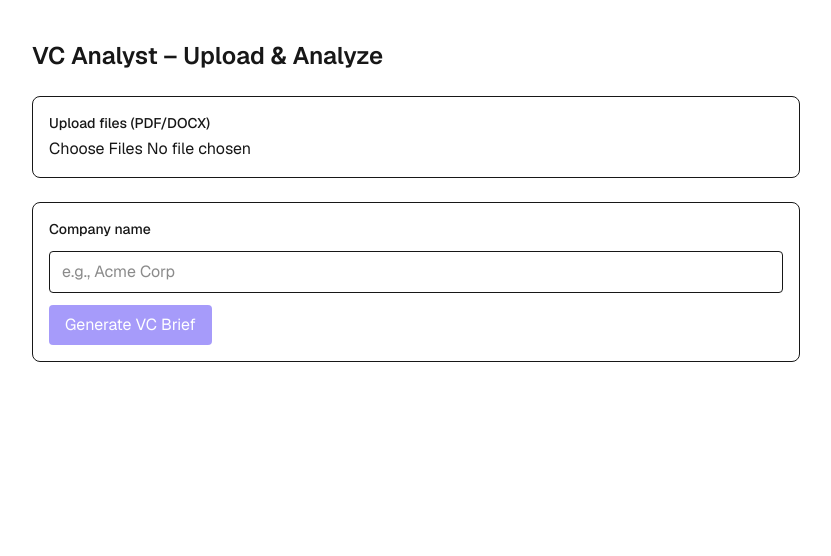
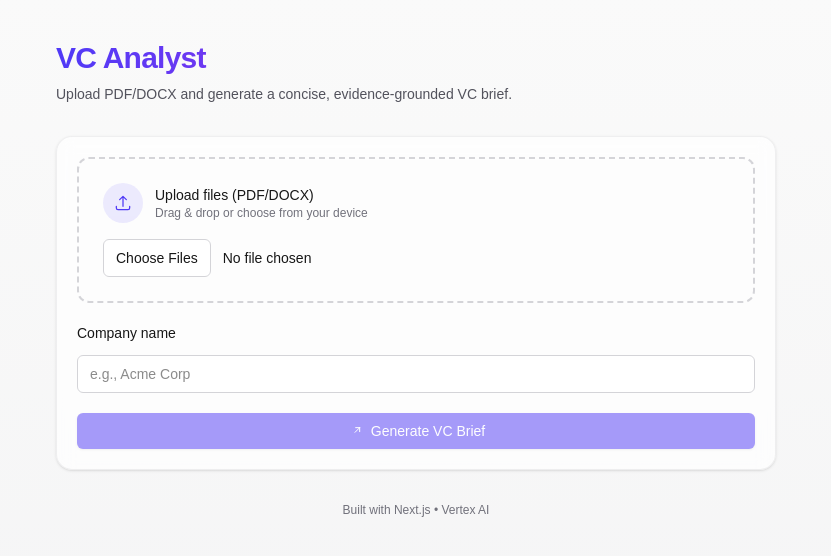
Before and after one commit to akshayBhardwaj23/startup-analyst, a Next.js app: page / in a window 1280 px wide. Shown: the top 556 px of the page, without its empty margins (224-1055 px from the left). Built offline with nearby package versions, Linux system fonts and the light colour scheme.

Commit message:
updated design

```diff
--- a/app/page.tsx
+++ b/app/page.tsx
@@ -9,6 +9,7 @@ export default function Home() {
   const [analyzing, setAnalyzing] = useState(false);
   const [brief, setBrief] = useState<Brief | null>(null);
   const [error, setError] = useState<string | null>(null);
+  const [isDragOver, setIsDragOver] = useState(false);
 
   const formatBriefToText = (b: any) => {
     if (!b) return "";
@@ -53,10 +54,13 @@ export default function Home() {
     try {
       setError(null);
       setAnalyzing(true);
+      setBrief(null);
       if (!files || files.length === 0) throw new Error("Upload files first");
+
       const form = new FormData();
       for (let i = 0; i < files.length; i++) form.append("files", files[i]);
       form.append("companyName", companyName);
+
       const res = await fetch("/api/analyze-direct", {
         method: "POST",
         body: form,
@@ -79,55 +83,168 @@ export default function Home() {
     }
   };
 
+  const onDrop = (e: React.DragEvent<HTMLDivElement>) => {
+    e.preventDefault();
+    setIsDragOver(false);
+    if (analyzing) return;
+    const dropped = e.dataTransfer.files;
+    if (dropped && dropped.length > 0) setFiles(dropped);
+  };
+
+  const copyBrief = async () => {
+    if (!brief) return;
+    try {
+      await navigator.clipboard.writeText(
+        brief.raw ? String(brief.raw) : formatBriefToText(brief)
+      );
+    } catch {}
+  };
+
   return (
-    <div className="min-h-screen p-6 sm:p-10 font-sans">
-      <div className="max-w-3xl mx-auto space-y-6">
-        <h1 className="text-2xl font-semibold">
-          VC Analyst – Upload & Analyze
+    <div className="min-h-screen bg-gradient-to-b from-zinc-50 to-zinc-100 dark:from-zinc-900 dark:to-zinc-950">
+      <div className="mx-auto max-w-3xl px-6 py-10">
+        <header className="mb-8">
+          <h1 className="text-3xl font-semibold tracking-tight bg-clip-text text-transparent bg-gradient-to-r from-indigo-600 to-fuchsia-600">
+            VC Analyst
           </h1>
-        <div className="space-y-4 rounded-lg border p-4">
+          <p className="mt-2 text-sm text-zinc-600 dark:text-zinc-400">
+            Upload PDF/DOCX and generate a concise, evidence-grounded VC brief.
+          </p>
+        </header>
+
+        <section className="rounded-2xl border border-zinc-200/60 dark:border-zinc-800 bg-white/70 dark:bg-zinc-900/60 backdrop-blur p-5 shadow-sm">
+          <div
+            className={
+              "rounded-xl border-2 border-dashed p-6 transition " +
+              (isDragOver
+                ? "border-indigo-500 bg-indigo-500/5"
+                : "border-zinc-300 dark:border-zinc-700")
+            }
+            onDragOver={(e) => {
+              e.preventDefault();
+              setIsDragOver(true);
+            }}
+            onDragLeave={() => setIsDragOver(false)}
+            onDrop={onDrop}
+          >
+            <div className="flex items-center gap-3">
+              <div className="h-10 w-10 rounded-full bg-indigo-600/10 flex items-center justify-center">
+                <svg
+                  width="20"
+                  height="20"
+                  viewBox="0 0 24 24"
+                  fill="none"
+                  className="text-indigo-600"
+                >
+                  <path
+                    d="M12 16V4m0 0l-4 4m4-4l4 4"
+                    stroke="currentColor"
+                    strokeWidth="1.5"
+                    strokeLinecap="round"
+                    strokeLinejoin="round"
+                  />
+                  <path
+                    d="M20 16v2a2 2 0 01-2 2H6a2 2 0 01-2-2v-2"
+                    stroke="currentColor"
+                    strokeWidth="1.5"
+                    strokeLinecap="round"
+                    strokeLinejoin="round"
+                  />
+                </svg>
+              </div>
               <div>
-            <label className="block text-sm font-medium mb-1">
-              Upload files (PDF/DOCX)
-            </label>
+                <p className="text-sm font-medium">Upload files (PDF/DOCX)</p>
+                <p className="text-xs text-zinc-500">
+                  Drag & drop or choose from your device
+                </p>
+              </div>
+            </div>
+
+            <div className="mt-4 flex items-center gap-3">
               <input
                 type="file"
                 multiple
                 accept=".pdf,.docx,application/pdf,application/vnd.openxmlformats-officedocument.wordprocessingml.document"
                 onChange={(e) => setFiles(e.target.files)}
                 disabled={analyzing}
-              className="block w-full"
+                className="block w-full text-sm file:mr-3 file:rounded-md file:border file:border-zinc-300 dark:file:border-zinc-700 file:bg-white dark:file:bg-zinc-800 file:px-3 file:py-2 file:text-sm file:font-medium hover:file:bg-zinc-50 dark:hover:file:bg-zinc-700/50"
               />
             </div>
+
+            {files && files.length > 0 && (
+              <div className="mt-3 text-xs text-zinc-600 dark:text-zinc-400">
+                Selected: {files.length} file{files.length > 1 ? "s" : ""}
+              </div>
+            )}
           </div>
 
-        <div className="space-y-3 rounded-lg border p-4">
-          <label className="block text-sm font-medium">Company name</label>
+          <div className="mt-5 grid gap-3">
+            <label className="text-sm font-medium">Company name</label>
             <input
               type="text"
               value={companyName}
               onChange={(e) => setCompanyName(e.target.value)}
               placeholder="e.g., Acme Corp"
-            className="w-full border rounded px-3 py-2"
+              className="w-full rounded-md border border-zinc-300 dark:border-zinc-700 bg-white dark:bg-zinc-900 px-3 py-2 text-sm outline-none focus:ring-2 focus:ring-indigo-500"
             />
             <button
               onClick={onAnalyze}
               disabled={analyzing || !files || files.length === 0}
-            className="px-4 py-2 rounded bg-indigo-600 text-white disabled:opacity-50"
+              className="mt-2 inline-flex items-center justify-center gap-2 rounded-md bg-indigo-600 px-4 py-2 text-sm font-medium text-white shadow-sm transition hover:bg-indigo-500 disabled:opacity-50"
             >
-            {analyzing ? "Analyzing…" : "Generate VC Brief"}
+              {analyzing ? (
+                <span className="inline-flex items-center gap-2">
+                  <span className="h-3 w-3 animate-spin rounded-full border-2 border-white/30 border-t-white" />
+                  Analyzing…
+                </span>
+              ) : (
+                <span className="inline-flex items-center gap-2">
+                  <svg width="16" height="16" viewBox="0 0 24 24" fill="none">
+                    <path
+                      d="M13 7h6m0 0v6m0-6l-7 7"
+                      stroke="currentColor"
+                      strokeWidth="1.5"
+                      strokeLinecap="round"
+                      strokeLinejoin="round"
+                    />
+                  </svg>
+                  Generate VC Brief
+                </span>
+              )}
             </button>
           </div>
 
           {error && (
-          <div className="rounded border border-red-300 bg-red-50 text-red-800 p-3 text-sm">
+            <div className="mt-4 rounded-md border border-red-300/70 bg-red-50 text-red-800 p-3 text-sm">
               {error}
             </div>
           )}
 
           {brief && (
-          <div className="rounded-lg border p-4 space-y-3">
-            <h2 className="text-lg font-semibold">Brief</h2>
+            <div className="mt-6 rounded-lg border border-zinc-200 dark:border-zinc-800 bg-white dark:bg-zinc-900 p-4">
+              <div className="mb-3 flex items-center justify-between">
+                <h2 className="text-base font-semibold">Brief</h2>
+                <button
+                  onClick={copyBrief}
+                  className="inline-flex items-center gap-1 rounded-md border border-zinc-300 dark:border-zinc-700 px-2 py-1 text-xs hover:bg-zinc-50 dark:hover:bg-zinc-800"
+                >
+                  <svg width="14" height="14" viewBox="0 0 24 24" fill="none">
+                    <path
+                      d="M9 9h9m-9 4h9M7 7h11a2 2 0 012 2v9a2 2 0 01-2 2H7a2 2 0 01-2-2V9a2 2 0 012-2z"
+                      stroke="currentColor"
+                      strokeWidth="1.5"
+                      strokeLinecap="round"
+                    />
+                    <path
+                      d="M7 7V6a2 2 0 012-2h7"
+                      stroke="currentColor"
+                      strokeWidth="1.5"
+                      strokeLinecap="round"
+                    />
+                  </svg>
+                  Copy
+                </button>
+              </div>
               {brief.raw ? (
                 <pre className="whitespace-pre-wrap text-sm">{brief.raw}</pre>
               ) : (
@@ -137,7 +254,13 @@ export default function Home() {
               )}
             </div>
           )}
+        </section>
+
+        <footer className="mt-8 text-center text-xs text-zinc-500">
+          Built with Next.js • Vertex AI
+        </footer>
       </div>
+
       {analyzing && (
         <div className="fixed inset-0 bg-black/40 flex items-center justify-center z-50">
           <div className="flex flex-col items-center gap-3 text-white">
```
Lines whose indentation alone changed are shown as unchanged.
